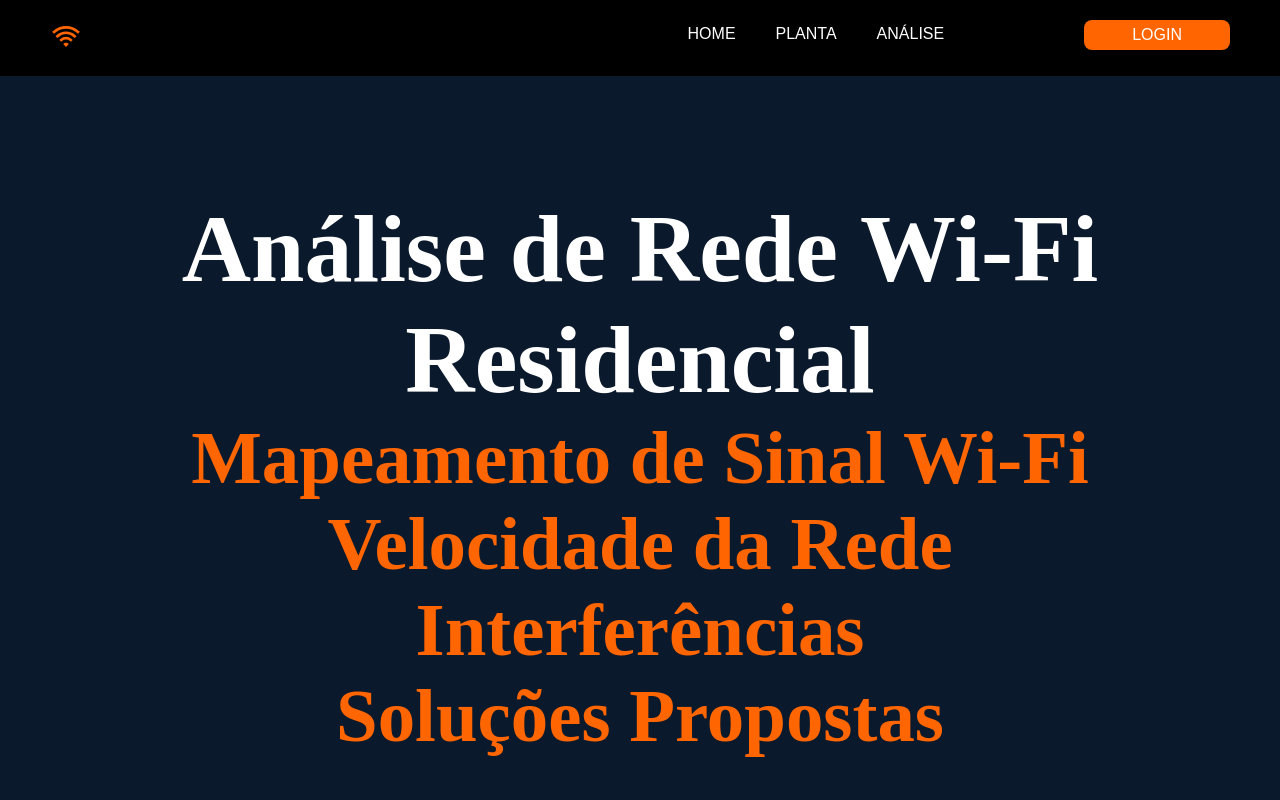
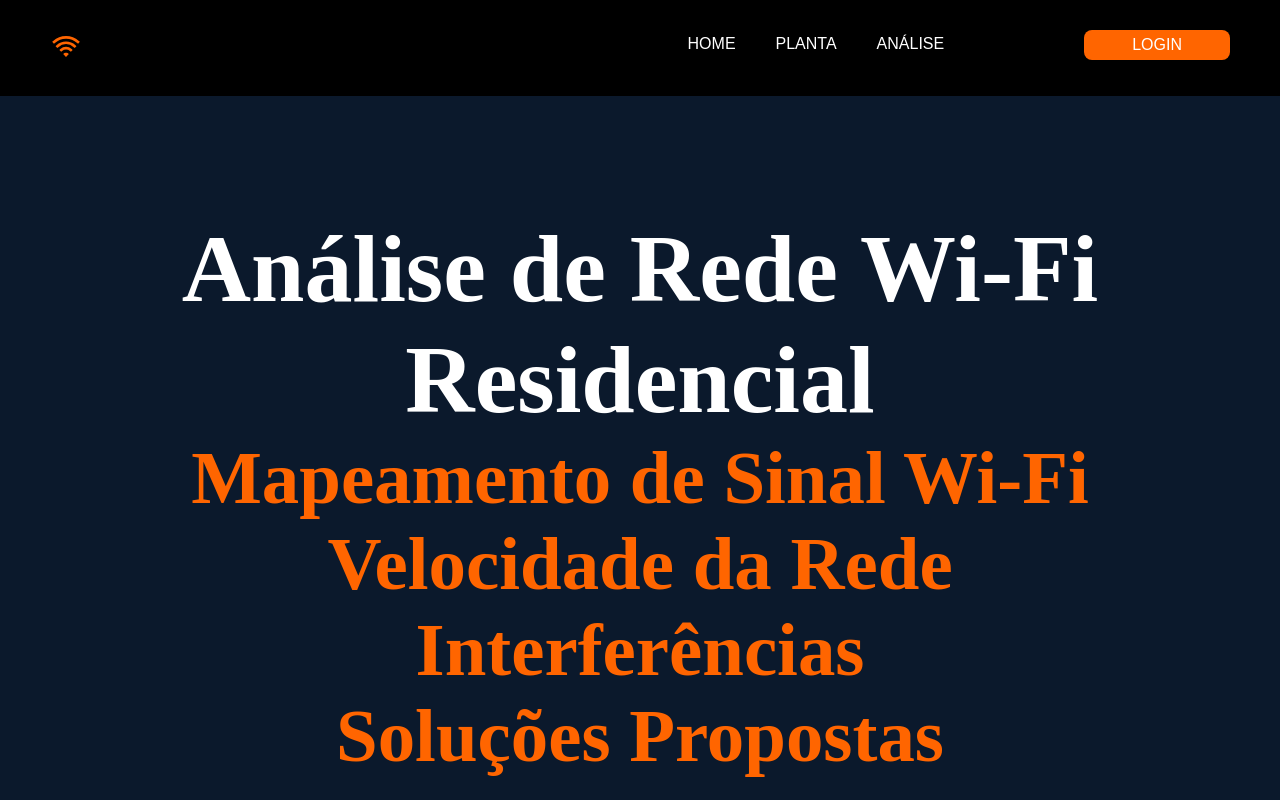
Before and after one commit to RaayaneCustodio/projeto, a website: page index.html in a window 1280 px wide. Shown: the top 800 px of the page. Drawn offline with Linux system fonts and the light colour scheme; a web font is replaced by a local one.

Commit message:
Header atualizado

```diff
--- a/styles/style.css
+++ b/styles/style.css
@@ -35,7 +35,7 @@ a {
     text-transform: uppercase;
     display: flex;
     justify-content: space-between;
-    padding: 20px 50px;
+    padding: 30px 50px;
 }
 
 .header-menu {
```
